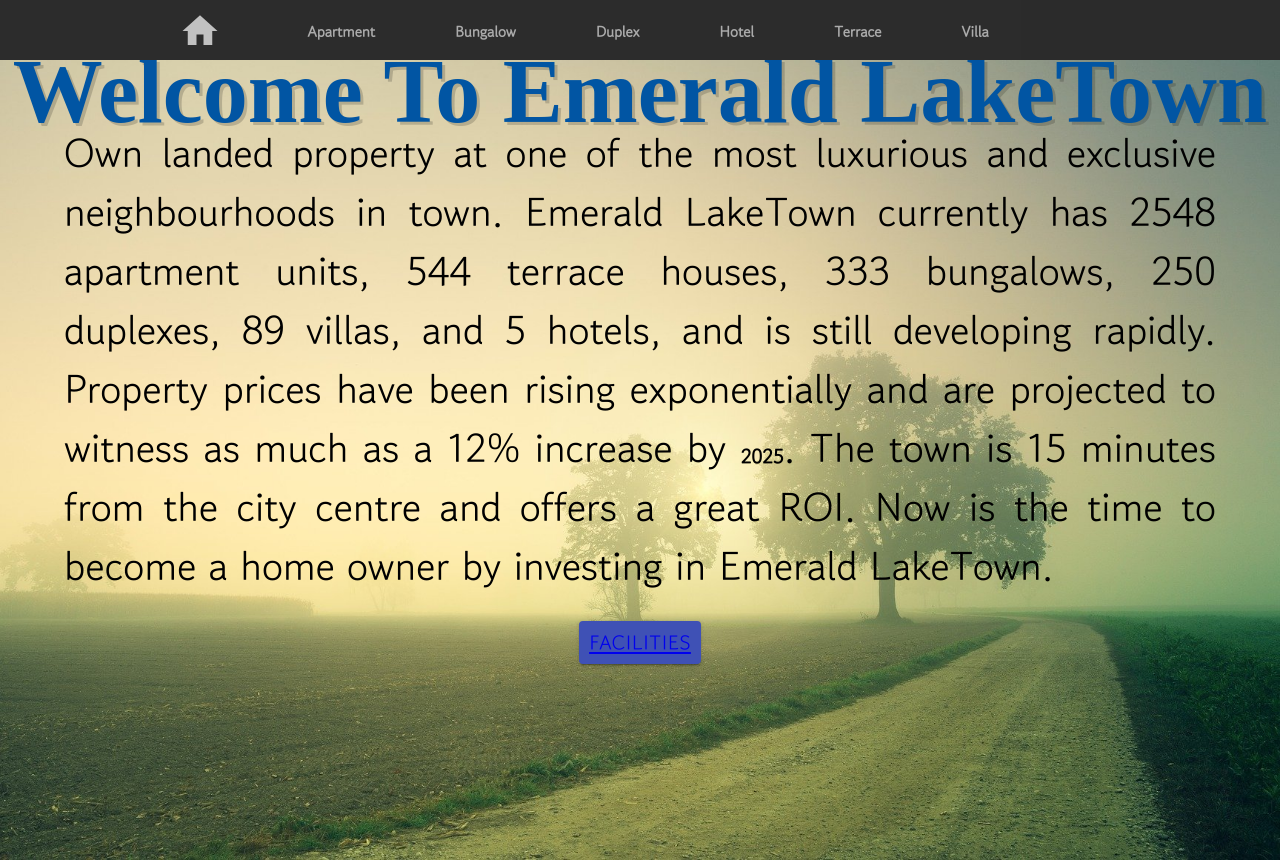
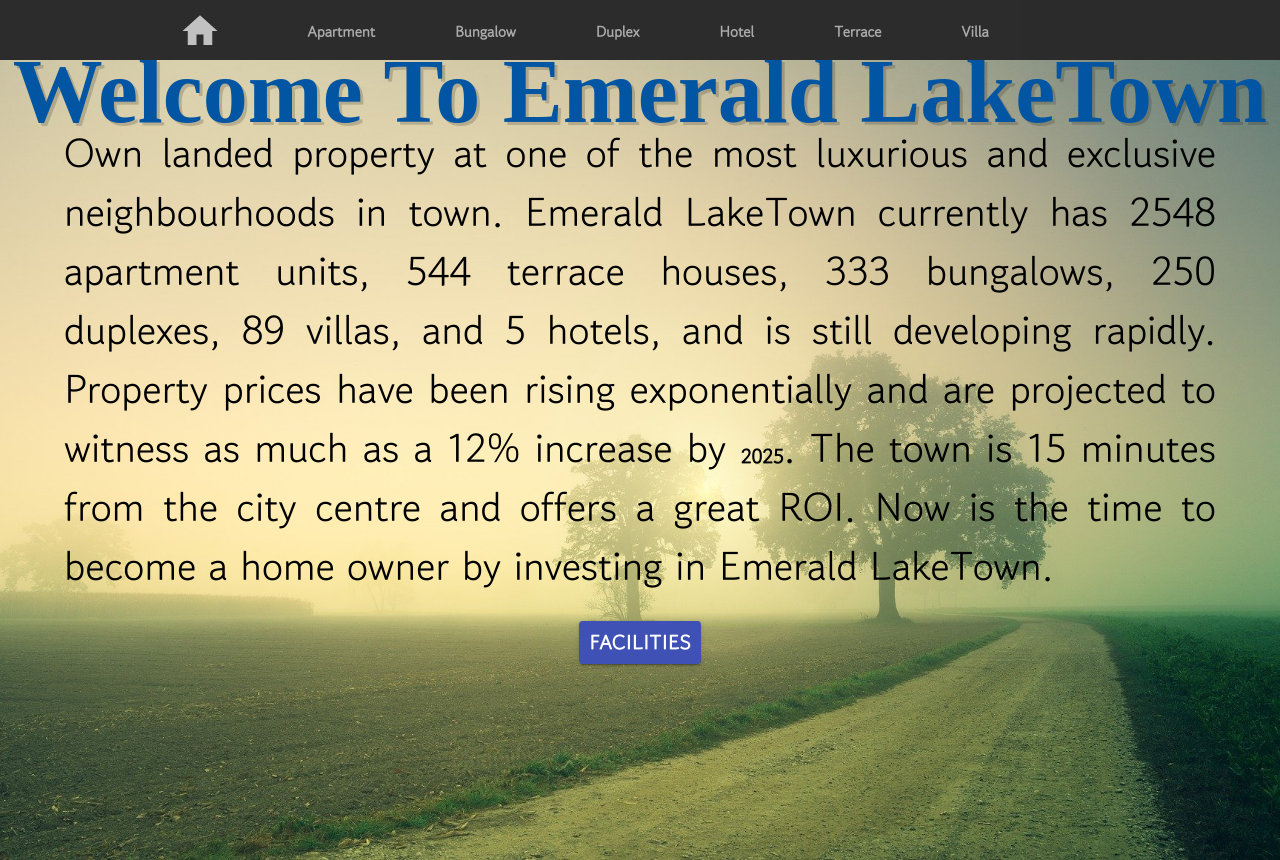
Before and after one commit to Kaya5/emerald-laketown, a React (Create React App) app: page / in a window 1280 px wide. Built offline with nearby package versions, Linux system fonts and the light colour scheme; a web font is replaced by a local one.

Commit message:
Update Home.css

```diff
--- a/src/styles/Home.css
+++ b/src/styles/Home.css
@@ -57,3 +57,9 @@ img{
         margin: -20px auto -20px auto;
     }
 }
+
+.button-text{
+    color: white;
+    font-weight: 600;
+    text-decoration: none;
+}
```
